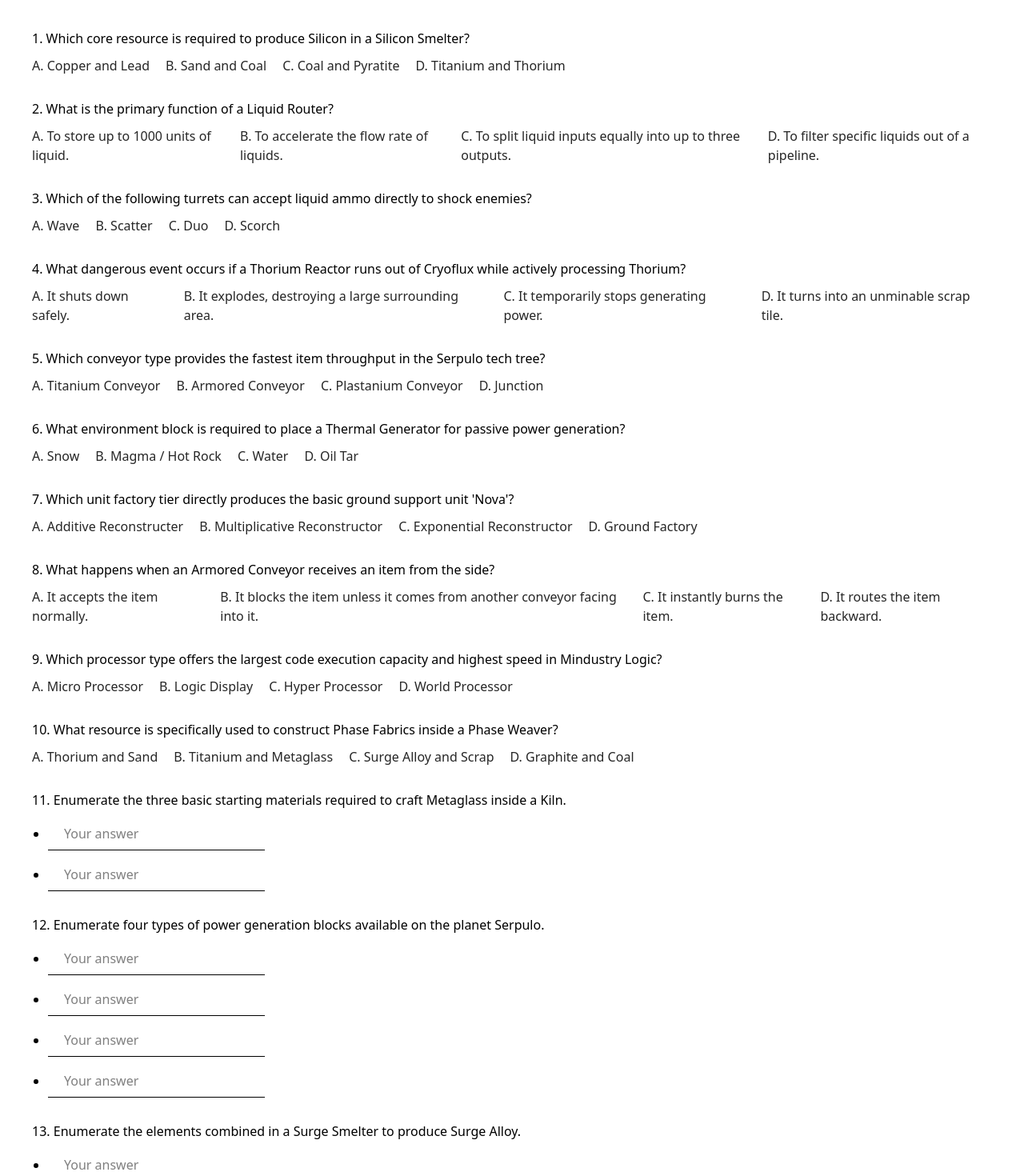
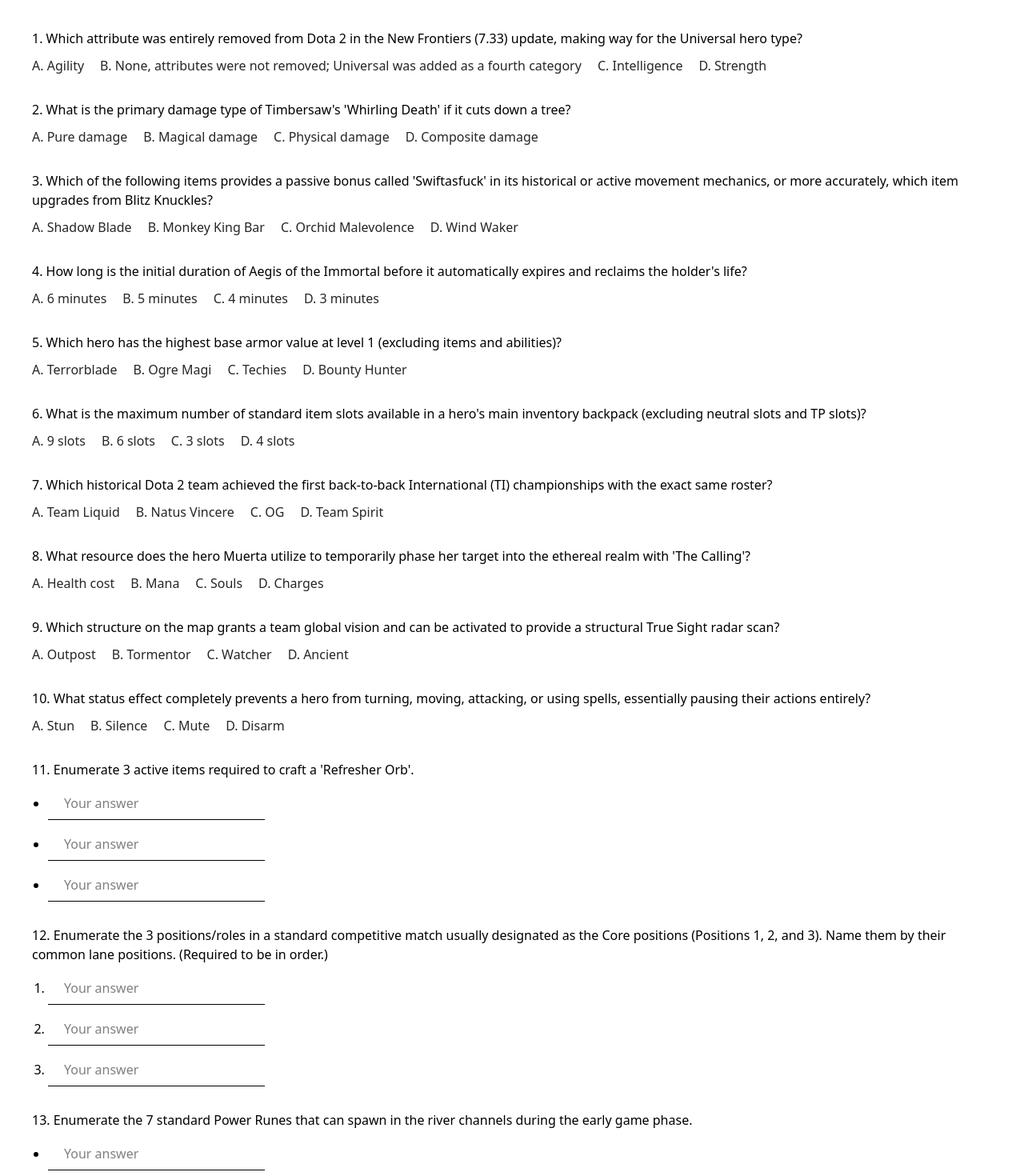
Before and after one commit to NyeowsZ/pdf2reviewer, a Next.js app: page / in a window 1280 px wide. Shown: the part 140-1610 px from the top of the page at 80% size. Built offline with nearby package versions, Linux system fonts and the light colour scheme.

Commit message:
feat: build initial quiz UI layout with Typescript question types and mapped mcq, enum, identification on a single component

```diff
--- a/app/components/questionCard.tsx
+++ b/app/components/questionCard.tsx
@@ -58,7 +58,7 @@
               return (
                 <button
                   key={idx}
-                  className={`text-start ${chosenMcq == idx ? (val.isCorrect ? "font-semibold" : "text-red-500") : ""}`}
+                  className={`text-start cursor-pointer hover:border-black border-white border-b ${chosenMcq == idx ? (val.isCorrect ? "font-semibold" : "text-red-500") : ""}`}
                   onClick={() => pickChoice(idx)}
                 >
                   {String.fromCharCode(65 + idx)}. {val.choice}
--- a/app/page.tsx
+++ b/app/page.tsx
@@ -40,203 +40,195 @@
   const [questions, setQuestions] = useState<Questions>([
     {
       question:
-        "Which core resource is required to produce Silicon in a Silicon Smelter?",
+        "Which attribute was entirely removed from Dota 2 in the New Frontiers (7.33) update, making way for the Universal hero type?",
       type: "mcq",
       choices: [
-        { choice: "Copper and Lead", isCorrect: false },
-        { choice: "Sand and Coal", isCorrect: true },
-        { choice: "Coal and Pyratite", isCorrect: false },
-        { choice: "Titanium and Thorium", isCorrect: false },
-      ],
-    },
-    {
-      question: "What is the primary function of a Liquid Router?",
-      type: "mcq",
-      choices: [
-        { choice: "To store up to 1000 units of liquid.", isCorrect: false },
-        { choice: "To accelerate the flow rate of liquids.", isCorrect: false },
+        { choice: "Agility", isCorrect: false },
         {
-          choice: "To split liquid inputs equally into up to three outputs.",
+          choice:
+            "None, attributes were not removed; Universal was added as a fourth category",
           isCorrect: true,
         },
-        {
-          choice: "To filter specific liquids out of a pipeline.",
-          isCorrect: false,
-        },
+        { choice: "Intelligence", isCorrect: false },
+        { choice: "Strength", isCorrect: false },
       ],
     },
     {
       question:
-        "Which of the following turrets can accept liquid ammo directly to shock enemies?",
+        "What is the primary damage type of Timbersaw's 'Whirling Death' if it cuts down a tree?",
       type: "mcq",
       choices: [
-        { choice: "Wave", isCorrect: true },
-        { choice: "Scatter", isCorrect: false },
-        { choice: "Duo", isCorrect: false },
-        { choice: "Scorch", isCorrect: false },
+        { choice: "Pure damage", isCorrect: true },
+        { choice: "Magical damage", isCorrect: false },
+        { choice: "Physical damage", isCorrect: false },
+        { choice: "Composite damage", isCorrect: false },
       ],
     },
     {
       question:
-        "What dangerous event occurs if a Thorium Reactor runs out of Cryoflux while actively processing Thorium?",
+        "Which of the following items provides a passive bonus called 'Swiftasfuck' in its historical or active movement mechanics, or more accurately, which item upgrades from Blitz Knuckles?",
       type: "mcq",
       choices: [
-        { choice: "It shuts down safely.", isCorrect: false },
-        {
-          choice: "It explodes, destroying a large surrounding area.",
-          isCorrect: true,
-        },
-        { choice: "It temporarily stops generating power.", isCorrect: false },
-        { choice: "It turns into an unminable scrap tile.", isCorrect: false },
+        { choice: "Shadow Blade", isCorrect: false },
+        { choice: "Monkey King Bar", isCorrect: false },
+        { choice: "Orchid Malevolence", isCorrect: true },
+        { choice: "Wind Waker", isCorrect: false },
       ],
     },
     {
       question:
-        "Which conveyor type provides the fastest item throughput in the Serpulo tech tree?",
+        "How long is the initial duration of Aegis of the Immortal before it automatically expires and reclaims the holder's life?",
       type: "mcq",
       choices: [
-        { choice: "Titanium Conveyor", isCorrect: false },
-        { choice: "Armored Conveyor", isCorrect: false },
-        { choice: "Plastanium Conveyor", isCorrect: true },
-        { choice: "Junction", isCorrect: false },
+        { choice: "6 minutes", isCorrect: false },
+        { choice: "5 minutes", isCorrect: true },
+        { choice: "4 minutes", isCorrect: false },
+        { choice: "3 minutes", isCorrect: false },
       ],
     },
     {
       question:
-        "What environment block is required to place a Thermal Generator for passive power generation?",
+        "Which hero has the highest base armor value at level 1 (excluding items and abilities)?",
       type: "mcq",
       choices: [
-        { choice: "Snow", isCorrect: false },
-        { choice: "Magma / Hot Rock", isCorrect: true },
-        { choice: "Water", isCorrect: false },
-        { choice: "Oil Tar", isCorrect: false },
+        { choice: "Terrorblade", isCorrect: true },
+        { choice: "Ogre Magi", isCorrect: false },
+        { choice: "Techies", isCorrect: false },
+        { choice: "Bounty Hunter", isCorrect: false },
       ],
     },
     {
       question:
-        "Which unit factory tier directly produces the basic ground support unit 'Nova'?",
+        "What is the maximum number of standard item slots available in a hero's main inventory backpack (excluding neutral slots and TP slots)?",
       type: "mcq",
       choices: [
-        { choice: "Additive Reconstructer", isCorrect: false },
-        { choice: "Multiplicative Reconstructor", isCorrect: false },
-        { choice: "Exponential Reconstructor", isCorrect: false },
-        { choice: "Ground Factory", isCorrect: true },
+        { choice: "9 slots", isCorrect: false },
+        { choice: "6 slots", isCorrect: true },
+        { choice: "3 slots", isCorrect: false },
+        { choice: "4 slots", isCorrect: false },
       ],
     },
     {
       question:
-        "What happens when an Armored Conveyor receives an item from the side?",
+        "Which historical Dota 2 team achieved the first back-to-back International (TI) championships with the exact same roster?",
       type: "mcq",
       choices: [
-        { choice: "It accepts the item normally.", isCorrect: false },
-        {
-          choice:
-            "It blocks the item unless it comes from another conveyor facing into it.",
-          isCorrect: true,
-        },
-        { choice: "It instantly burns the item.", isCorrect: false },
-        { choice: "It routes the item backward.", isCorrect: false },
+        { choice: "Team Liquid", isCorrect: false },
+        { choice: "Natus Vincere", isCorrect: false },
+        { choice: "OG", isCorrect: true },
+        { choice: "Team Spirit", isCorrect: false },
       ],
     },
     {
       question:
-        "Which processor type offers the largest code execution capacity and highest speed in Mindustry Logic?",
+        "What resource does the hero Muerta utilize to temporarily phase her target into the ethereal realm with 'The Calling'?",
       type: "mcq",
       choices: [
-        { choice: "Micro Processor", isCorrect: false },
-        { choice: "Logic Display", isCorrect: false },
-        { choice: "Hyper Processor", isCorrect: true },
-        { choice: "World Processor", isCorrect: false },
+        { choice: "Health cost", isCorrect: false },
+        { choice: "Mana", isCorrect: true },
+        { choice: "Souls", isCorrect: false },
+        { choice: "Charges", isCorrect: false },
       ],
     },
     {
       question:
-        "What resource is specifically used to construct Phase Fabrics inside a Phase Weaver?",
+        "Which structure on the map grants a team global vision and can be activated to provide a structural True Sight radar scan?",
       type: "mcq",
       choices: [
-        { choice: "Thorium and Sand", isCorrect: true },
-        { choice: "Titanium and Metaglass", isCorrect: false },
-        { choice: "Surge Alloy and Scrap", isCorrect: false },
-        { choice: "Graphite and Coal", isCorrect: false },
+        { choice: "Outpost", isCorrect: false },
+        { choice: "Tormentor", isCorrect: false },
+        { choice: "Watcher", isCorrect: true },
+        { choice: "Ancient", isCorrect: false },
       ],
     },
-
-    // =========================================================================
-    // ENUMERATION QUESTIONS (5)
-    // =========================================================================
     {
       question:
-        "Enumerate the three basic starting materials required to craft Metaglass inside a Kiln.",
+        "What status effect completely prevents a hero from turning, moving, attacking, or using spells, essentially pausing their actions entirely?",
+      type: "mcq",
+      choices: [
+        { choice: "Stun", isCorrect: true },
+        { choice: "Silence", isCorrect: false },
+        { choice: "Mute", isCorrect: false },
+        { choice: "Disarm", isCorrect: false },
+      ],
+    },
+    {
+      question: "Enumerate 3 active items required to craft a 'Refresher Orb'.",
       type: "enumeration",
-      answers: ["Sand", "Lead"],
+      answers: ["Ring of Tarrasque", "Tiara of Selemene", "Recipe"],
       isOrdered: false,
     },
     {
       question:
-        "Enumerate four types of power generation blocks available on the planet Serpulo.",
+        "Enumerate the 3 positions/roles in a standard competitive match usually designated as the Core positions (Positions 1, 2, and 3). Name them by their common lane positions.",
+      type: "enumeration",
+      answers: ["Safe Lane", "Mid Lane", "Off Lane"],
+      isOrdered: true,
+    },
+    {
+      question:
+        "Enumerate the 7 standard Power Runes that can spawn in the river channels during the early game phase.",
       type: "enumeration",
       answers: [
-        "Combustion Generator",
-        "Thermal Generator",
-        "Steam Generator",
-        "Differential Generator",
+        "Haste",
+        "Double Damage",
+        "Regeneration",
+        "Invisibility",
+        "Illusion",
+        "Arcane",
+        "Shield",
       ],
       isOrdered: false,
     },
     {
       question:
-        "Enumerate the elements combined in a Surge Smelter to produce Surge Alloy.",
+        "Enumerate the original 3 primary Attributes that defined every hero's main scaling before Universal heroes were introduced.",
       type: "enumeration",
-      answers: ["Copper", "Lead", "Titanium", "Silicon"],
+      answers: ["Strength", "Agility", "Intelligence"],
       isOrdered: false,
     },
     {
       question:
-        "Enumerate the progression tiers of Serpulo Cores from lowest capacity to highest capacity.",
+        "Enumerate the 5 items that make up the components of 'Power Treads' before applying the final modification.",
       type: "enumeration",
-      answers: ["Core: Shard", "Core: Foundation", "Core: Nucleus"],
-      isOrdered: true,
+      answers: [
+        "Boots of Speed",
+        "Belt of Strength",
+        "Band of Elvenskin",
+        "Robe of the Magi",
+        "Gloves of Haste",
+      ],
+      isOrdered: false,
     },
     {
       question:
-        "Enumerate three distinct liquid types present in standard vanilla Mindustry gameplay.",
-      type: "enumeration",
-      answers: ["Water", "Slag", "Oil", "Cryofluid"],
-      isOrdered: false,
-    },
-
-    // =========================================================================
-    // IDENTIFICATION QUESTIONS (5)
-    // =========================================================================
-    {
-      question:
-        "What is the name of the radioactive purple resource used to feed RTG Generators and Thorium Reactors?",
+        "What is the name of the colossal neutral monster located in his pit who drops the Aegis of the Immortal upon death?",
       type: "identification",
-      answers: ["Thorium"],
+      answers: ["Roshan"],
     },
     {
       question:
-        "Which defensive structure requires Metaglass or Graphite as ammo and is dedicated strictly to wiping out air units?",
+        "Which hero is formally known by the title 'The Grand Magus' and is notorious for stealing the ultimate abilities of opponents?",
       type: "identification",
-      answers: ["Scatter"],
+      answers: ["Rubick"],
     },
     {
       question:
-        "What is the name of the desert-like planet introduced alongside Serpulo in Mindustry's v7 update?",
+        "What is the name of the core economy metric that tracks a player's total accumulated value in items and unspent gold?",
       type: "identification",
-      answers: ["Erekir"],
+      answers: ["Net Worth", "Networth"],
     },
     {
       question:
-        "What specific fluid is created by mixing Water and Titanium in a Cryofluid Mixer to cool down heavy machinery?",
+        "What in-game consumable item is permanently consumed to grant a hero a permanent 7th item slot strictly for their Aghanim's Scepter upgrade?",
       type: "identification",
-      answers: ["Cryofluid"],
+      answers: ["Aghanim's Blessing", "Aghanims Blessing"],
     },
     {
       question:
-        "What assembly component block allows item conveyor lines to cross directly over one another without mixing their items?",
+        "Which specific item allows a hero to instantly teleport to a friendly structure or outpost after a brief channeling period?",
       type: "identification",
-      answers: ["Junction"],
+      answers: ["Town Portal Scroll", "TP Scroll"],
     },
   ]);
 
```
Also changed, not shown: app/components/postCard.tsx (deleted, +0 -26 lines).
